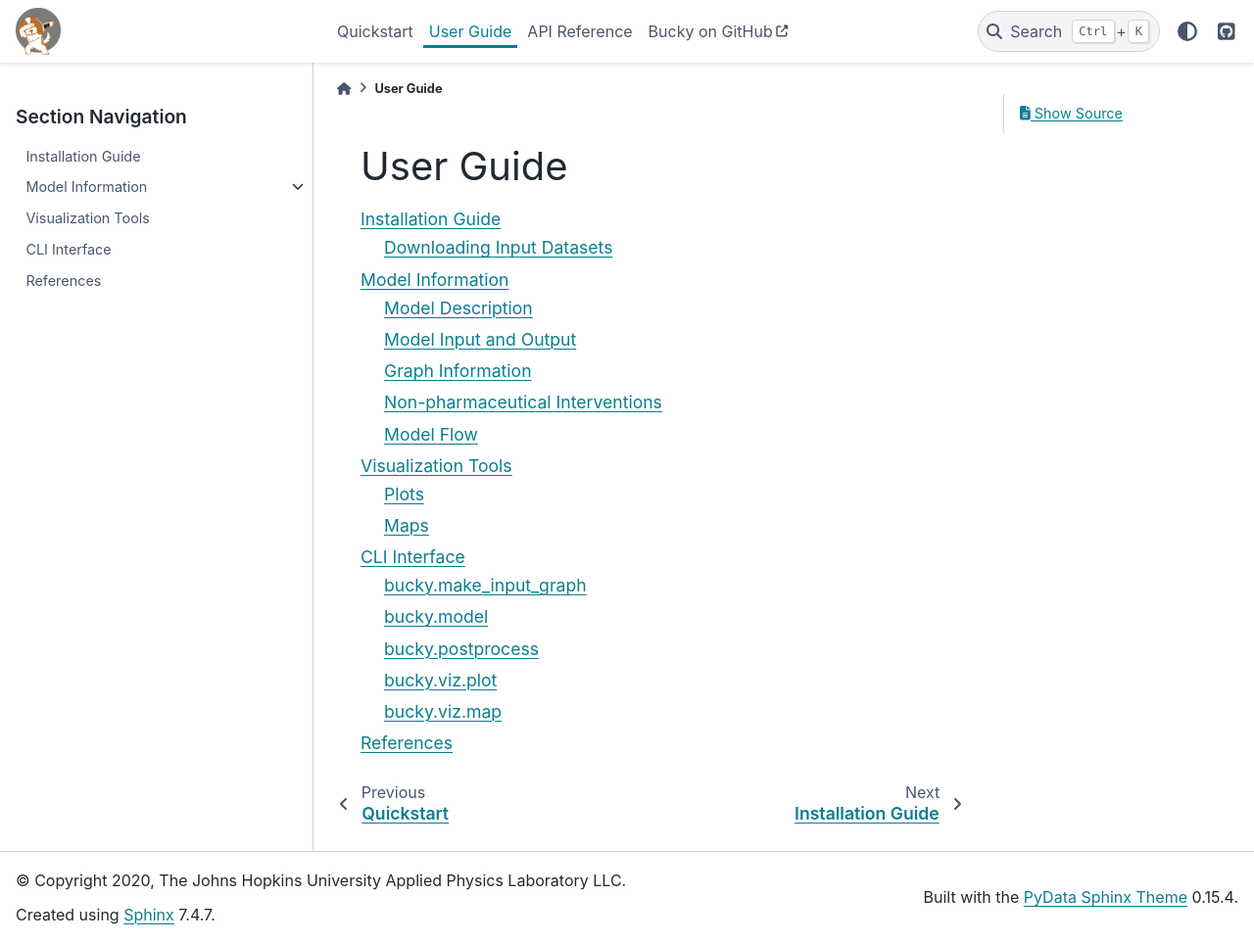
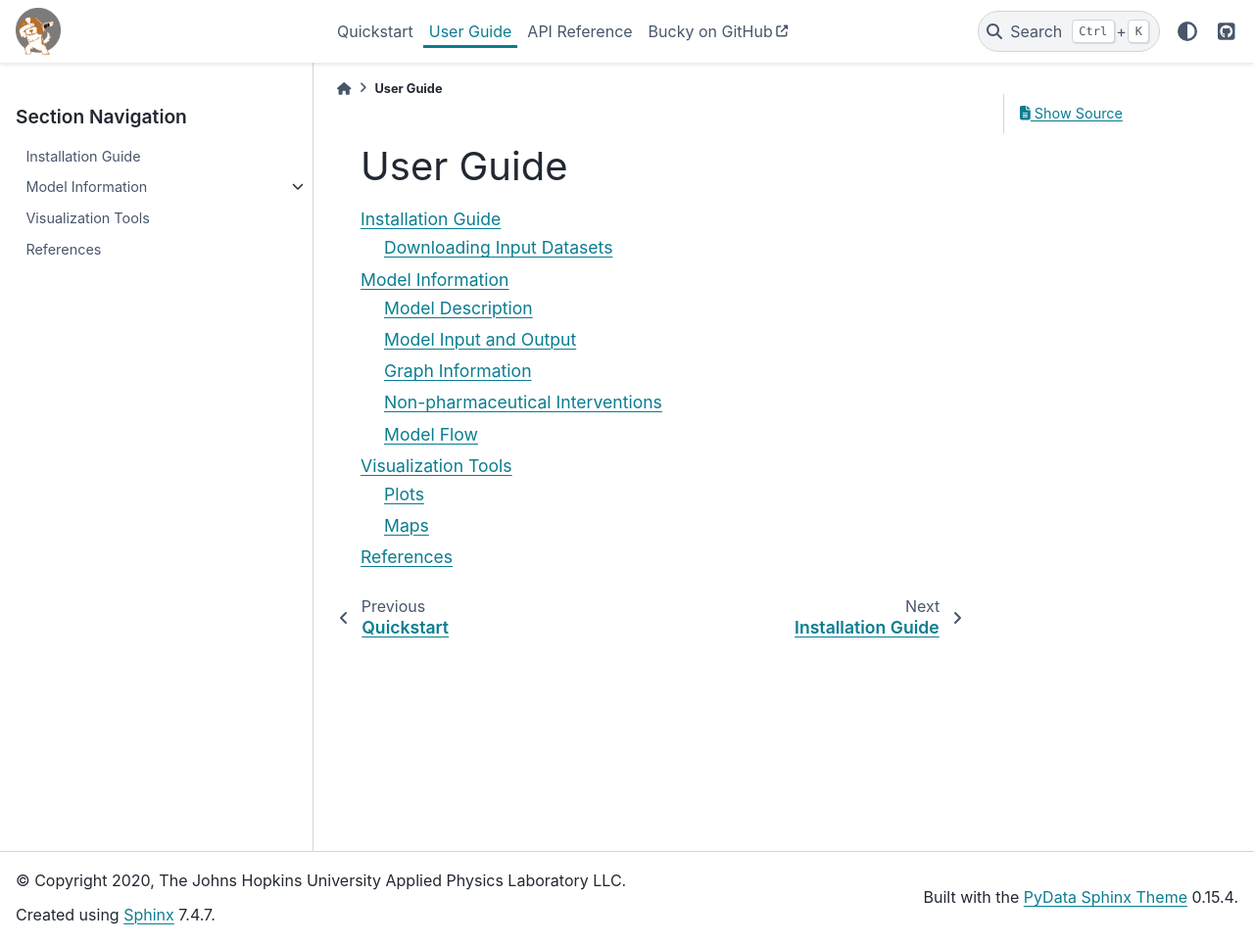
Before and after one commit to mattkinsey/bucky, a Sphinx documentation site: the page built from docs/user_guide.rst, in a window 1280 px wide and 963 px high. Shown: the whole window at 98% size. Built offline with Sphinx 7.4.7 and the PyData theme 0.15.4, drawn with Linux system fonts in a browser that asks for light colours; pages that are not in the unit, such as notebooks, are missing from menus.

Commit message:
remove old cli from docs

```diff
--- a/docs/cli.rst
+++ /dev/null
@@ -1,32 +0,0 @@
-CLI Interface
-=============
-
-bucky.make_input_graph
-++++++++++++++++++++++
-.. argparse::
-      :ref: bucky.make_input_graph.parser
-      :prog: make_input_graph
-
-bucky.model
-+++++++++++
-.. argparse::
-      :ref: bucky.model.main.parser
-      :prog: model
-
-bucky.postprocess
-+++++++++++++++++
-.. argparse::
-      :ref: bucky.postprocess.parser
-      :prog: postprocess
-
-bucky.viz.plot
-+++++++++++++++++
-.. argparse::
-      :ref: bucky.viz.plot.parser
-      :prog: viz.plot
-
-bucky.viz.map
-+++++++++++++++++
-.. argparse::
-      :ref: bucky.viz.map.parser
-      :prog: viz.map
--- a/docs/user_guide.rst
+++ b/docs/user_guide.rst
@@ -8,5 +8,4 @@ User Guide
    install
    model_tree
    vis_tools
-   cli
    references
```
Also changed, not shown: .pre-commit-config.yaml.
